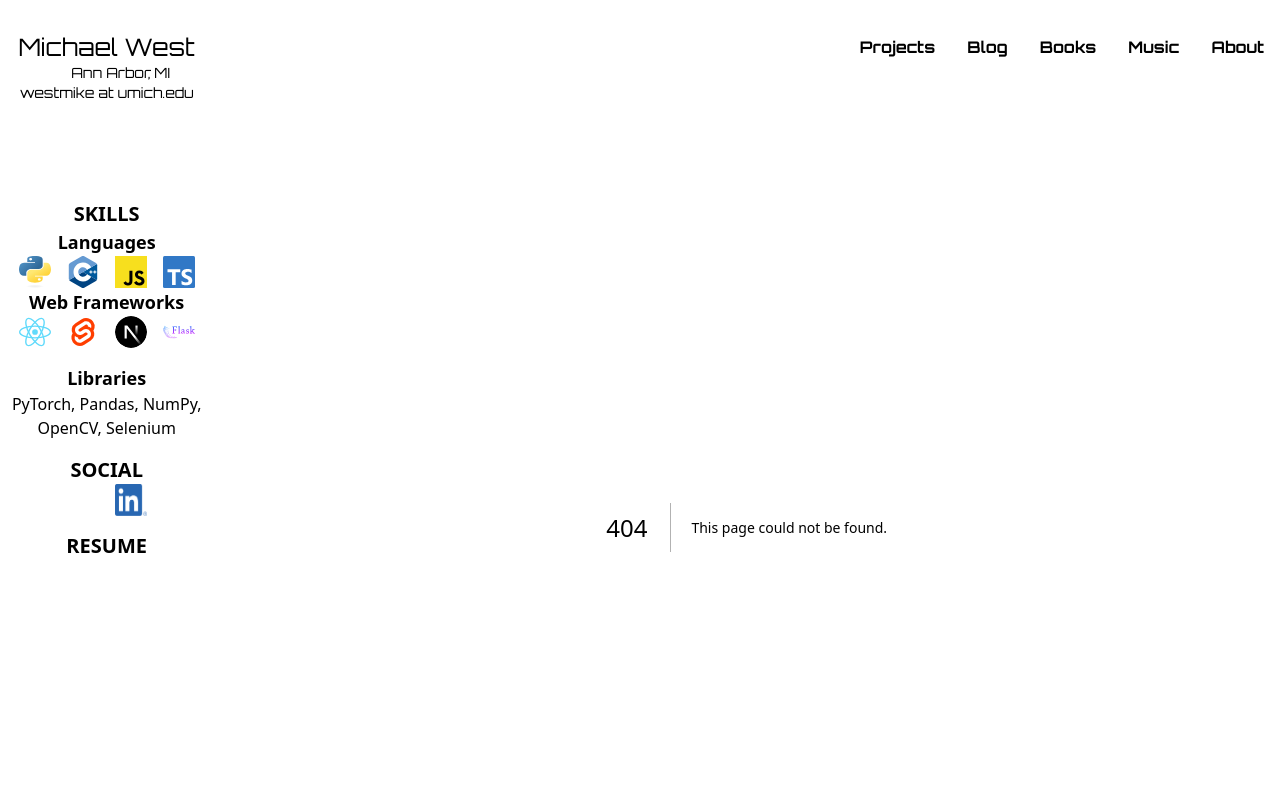
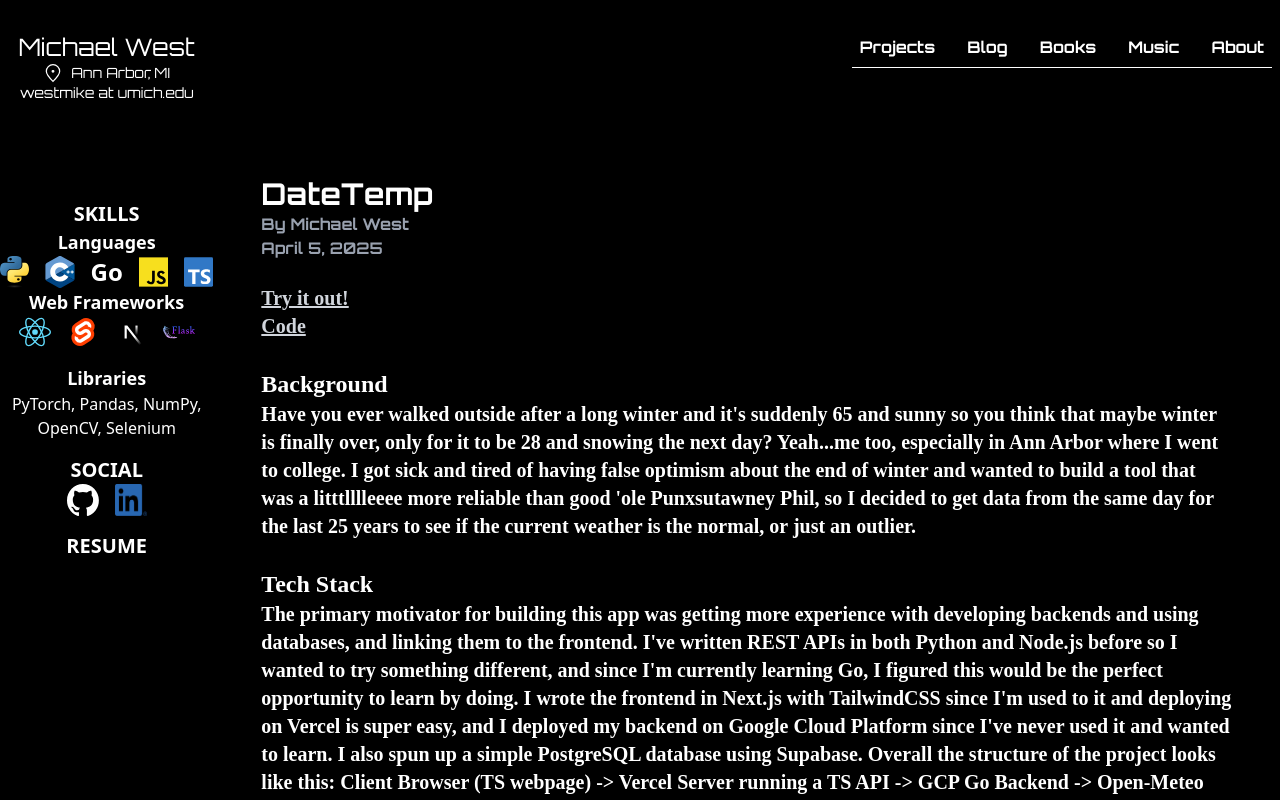
Before and after one commit to west-mike/portfolio-site, a Next.js app: page /projects/p3 in a window 1280 px wide. Before the commit this address had no page. Built offline with nearby package versions, Linux system fonts and the light colour scheme.

Commit message:
p3 writeup

```diff
--- a/app/layout.tsx
+++ b/app/layout.tsx
@@ -62,6 +62,11 @@ export default function RootLayout({
                       <div className="relative group">
                         <Image src="/favicon/ISO_C++_Logo.svg" alt="C++ Logo" width={32} height={32} className="w-8 h-8" />
                         <span className="absolute bottom-full left-1/2 transform -translate-x-1/2 mb-2 w-max px-2 py-1 bg-black text-white text-xs rounded opacity-0 group-hover:opacity-100 transition-opacity">C++</span>
+                      </div>
+                      <div className="relative group">
+                        <p className="text-2xl font-bold hover:cursor-default">
+                          Go
+                        </p>
                       </div>
                       <div className="relative group">
                         <Image src="/favicon/Unofficial_JavaScript_logo_2.svg" alt="JS Logo" width={32} height={32} className="w-8 h-8" />
--- /dev/null
+++ b/app/projects/p3/page.tsx
@@ -0,0 +1,18 @@
+import fs from 'fs';
+import path from 'path';
+import MarkdownRenderer from '@/app/blog/markdownrenderer';
+
+export default async function Page() {
+    const filePath = path.join(process.cwd(), 'public', 'project_writeups', `p3.md`);
+    const markdownContent = fs.readFileSync(filePath, 'utf8');
+
+    return (
+        <div className="grid col-start-3 col-end-13 row-start-4 row-end-13 box-content p-12 border-0 overflow-auto font-title">
+            <h1 className="text-3xl">DateTemp</h1>
+            <p className="text-m text-gray-400 relative left-0"> By Michael West</p>
+            <p className="text-m text-gray-400 relative left-0"> April 5, 2025</p>
+            <br></br>
+            <MarkdownRenderer content={markdownContent}></MarkdownRenderer>
+        </div>
+    );
+}
--- a/app/projects/page.tsx
+++ b/app/projects/page.tsx
@@ -8,9 +8,14 @@ export default function Home() {
             </div>
             <div className="grid col-start-1 col-end-11 row-start-1 row-end-10 box-content p-16 border-0">
                 <div className="grid grid-cols-3 grid-rows-2 items-center text-center font-title">
-                    <div>
+                    <div className="hidden">
                         <Link href="/projects/p1">
                             Audiolyze
+                        </Link>
+                    </div>
+                    <div>
+                        <Link href="/projects/p3">
+                            DateTemp
                         </Link>
                     </div>
                     <div>
@@ -18,6 +23,7 @@ export default function Home() {
                             Linkdgen
                         </Link>
                     </div>
+
                 </div>
             </div>
         </div>
--- /dev/null
+++ b/public/project_writeups/p3.md
@@ -0,0 +1,66 @@
+# [Try it out!](https://www.datetemp.westmike.com)
+# [Code](https://github.com/west-mike/DateTemp)
+
+<br>
+
+
+## Background
+Have you ever walked outside after a long winter and it's suddenly 65 and sunny so you think that maybe winter is finally over, only for it to be 28 and snowing the next day? Yeah...me too, especially in Ann Arbor where I went to college.
+I got sick and tired of having false optimism about the end of winter and wanted to build a tool that was a litttlllleeee more reliable than good 'ole Punxsutawney Phil, so I decided to get data from the same day for the last 25 years to
+see if the current weather is the normal, or just an outlier.
+
+
+<br>
+
+
+## Tech Stack
+The primary motivator for building this app was getting more experience with developing backends and using databases, and linking them to the frontend. I've written REST APIs in both Python and Node.js before so I wanted to try something different,
+and since I'm currently learning Go, I figured this would be the perfect opportunity to learn by doing. I wrote the frontend in Next.js with TailwindCSS since I'm used to it and deploying on Vercel is super easy, and I deployed my backend on Google Cloud Platform
+since I've never used it and wanted to learn. I also spun up a simple PostgreSQL database using Supabase. Overall the structure of the project looks like this: Client Browser (TS webpage) -> Vercel Server running a TS API -> GCP Go Backend -> Open-Meteo API or Supabase SQL DB.
+Overall this stack gave me a good mix of being challenged with new services I've never worked with before while keeping the critical components familiar so I was able to develop at a reasonable pace.
+
+
+<br>
+
+
+## Getting the Current Weather
+First thing's first, I needed a way to get the current weather, as well as a rough hourly forecast. After doing some digging, I found the [Open-Meteo Weather API](https://open-meteo.com/) which not only has current weather, but also historical records!
+To serve the current weather for a user my backend calls their current weather API, does some data formatting, and then serves it to the frontend.
+
+
+<br>
+
+
+## Getting Historical Weather
+My original goal was to have a database of all the historical records I would need, which would make backend calls faster and cut down significantly on the amount of external API calls I was making. However, I quickly realized that since I'm using free tiers of all the
+providers, I don't have anywhere near enough storage for that. I decided to just store the default location (Ann Arbor since I'm currently living here) historical records in the DB, giving me the ability to practice with a database and speeding up initial load times
+while still allowing users to get the weather history for any location. There's two kinds of tables in the DB: Hourly History and Daily History. Hourly History contains 24 individual hour entries of the weather per day for every day now-Jan. 1, 2000, and Daily contains
+one entry per day, giving data like the average temp., daily high, low, precipitation, etc. In order to load the historical browser, the backend grabs every record from the Hourly Table that matches Hour, Month and Day, and Latitude and Longitude. If the specificed location
+has no saved records in the DB, it instead fetches them from OpenMeteo, but due to API limitations has to perform one individual query per year (so 25 queries), which is quite slow. The better solution here would be having a larger database, but I'm limited by storage constraints so only Ann Arbor records are stored.
+
+<br>
+
+
+## Lessons Learned
+I learned a TON from this project, here are the five biggest things:
+
+1. **Building a REST API in Go w/Gin**: Building this project taught me a ton of syntax and best practices that I didn't know previously. I really like how easy it is to define structs in your JSON data's format, it made reading in API response data super easy.
+
+2. **Database Design**: I gained valuable experience designing and working with database schema, particularly deciding on optimal variable typing and managing RLS policies.
+
+3. **Google Cloud Platform Deployment**: While I've containerized apps before, I've never deployed to GCP. After deploying this project I have a much greater understanding of how powerful GCP is and basic project deployment principles.
+
+4. **Server-Side API Routing**: Using Next.js API routing, I was successfully able to query the Go API endpoints from the server-side only! I didn't know this practice existed before this project and it made me think more about the relationship between client-side and server-side and APIs.
+
+5. **Frontend Loading Screens**: Originally, changing locations would keep the page the same while it waited for the data in the background, and then update it. This was misleading and for very slow responses, could give false weather impressions. I learned the importance of visibly
+indicating outdated data and current fetching processes to the user.
+
+
+
+<br>
+
+
+## Conclusion
+Overall I had a great time builing this project! I definitely learned a LOT about deploying and managing a backend and using external database providers.
+I might build some more features into the app in the future, but most likely it will stay very similar to the current iteration, it's a very simple idea after all.
+Thanks for reading, and I hope you find it useful!
```
